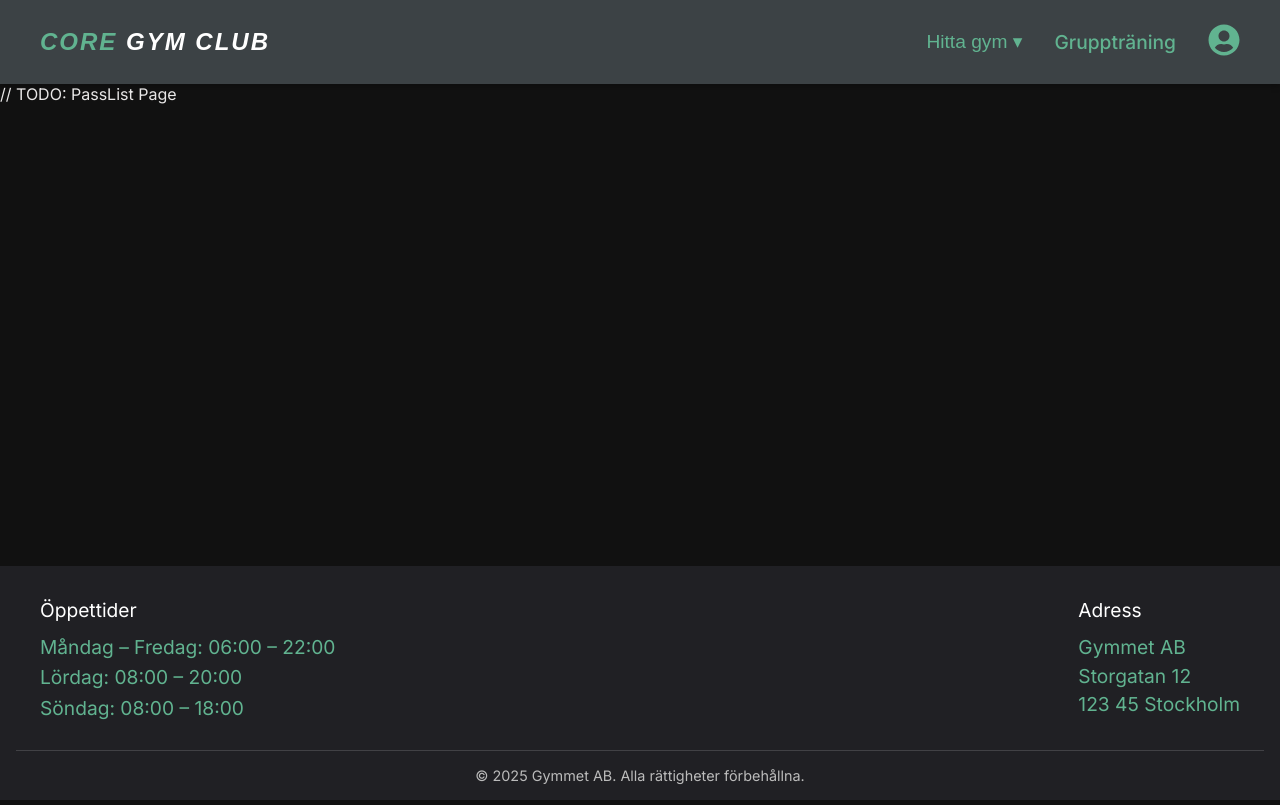
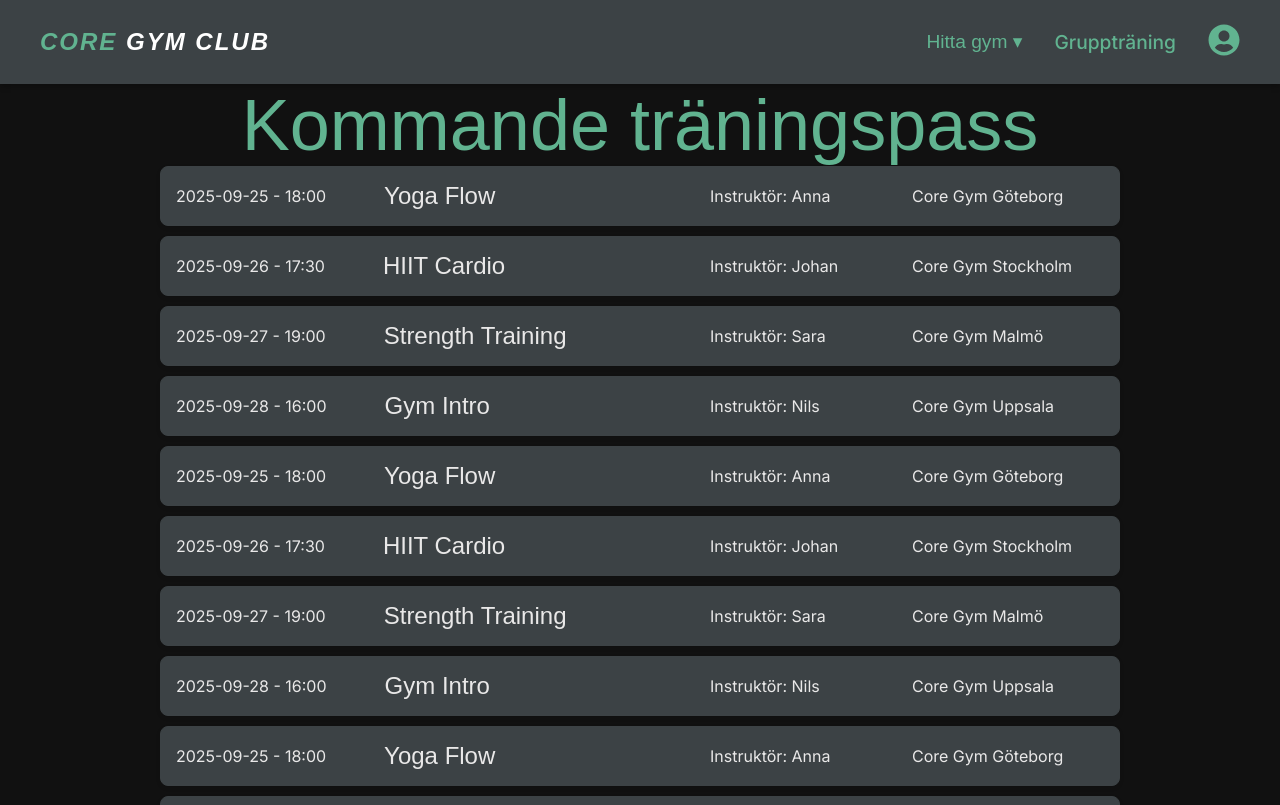
Before and after one commit to grupp14-fab3d32a/frontend, a React (Vite) app: page /PassList in a window 1280 px wide. Shown: the top 805 px of the page. Built offline with nearby package versions, Linux system fonts and the light colour scheme; a web font is replaced by a local one.

Commit message:
List workouts and empty state

```diff
--- /dev/null
+++ b/src/css/PassList.css
@@ -0,0 +1,44 @@
+@import url(app.css);
+
+.List-workout {
+  list-style: none;
+  padding: 0;
+}
+
+.List-item-workout {
+    border: 1px solid var(--clr-button-primary);
+    background-color: var(--clr-button-primary);
+    display: flex;
+    align-items: center;
+    gap: 10px;
+    margin-bottom: 10px;
+    padding: 15px;
+    border-radius: 8px;
+    box-shadow: 0 2px 4px rgba(0,0,0,0.1);
+
+    P:nth-last-child(2) {
+        margin-left: auto;
+    }
+    H6 {
+        margin-left: 3rem;
+    }
+}
+
+.Headline-workout {
+    margin: 0 auto;
+    color: var(--clr-secondary);
+}
+
+.Passlist {
+    margin: 0 10rem;
+    display: flex;
+    flex-direction: column;
+}
+
+.location-workout {
+    width: 12rem;
+}
+
+.instructor-workout {
+    width: 12rem;
+}
--- a/src/pages/PassList.jsx
+++ b/src/pages/PassList.jsx
@@ -1,11 +1,41 @@
 import React from 'react'
+import "../css/PassList.css"
+
+const workouts = [
+  { id: 1, title: "Yoga Flow", date: "2025-09-25", time: "18:00", instructor: "Anna", location: "Core Gym Göteborg" },
+  { id: 2, title: "HIIT Cardio", date: "2025-09-26", time: "17:30", instructor: "Johan", location: "Core Gym Stockholm" },
+  { id: 3, title: "Strength Training", date: "2025-09-27", time: "19:00", instructor: "Sara", location: "Core Gym Malmö" },
+  { id: 4, title: "Gym Intro", date: "2025-09-28", time: "16:00", instructor: "Nils", location: "Core Gym Uppsala" },
+  { id: 1, title: "Yoga Flow", date: "2025-09-25", time: "18:00", instructor: "Anna", location: "Core Gym Göteborg" },
+  { id: 2, title: "HIIT Cardio", date: "2025-09-26", time: "17:30", instructor: "Johan", location: "Core Gym Stockholm" },
+  { id: 3, title: "Strength Training", date: "2025-09-27", time: "19:00", instructor: "Sara", location: "Core Gym Malmö" },
+  { id: 4, title: "Gym Intro", date: "2025-09-28", time: "16:00", instructor: "Nils", location: "Core Gym Uppsala" },
+  { id: 1, title: "Yoga Flow", date: "2025-09-25", time: "18:00", instructor: "Anna", location: "Core Gym Göteborg" },
+  { id: 2, title: "HIIT Cardio", date: "2025-09-26", time: "17:30", instructor: "Johan", location: "Core Gym Stockholm" },
+  { id: 3, title: "Strength Training", date: "2025-09-27", time: "19:00", instructor: "Sara", location: "Core Gym Malmö" },
+  { id: 4, title: "Gym Intro", date: "2025-09-28", time: "16:00", instructor: "Nils", location: "Core Gym Uppsala" },
+];
 
 const PassList = () => {
   return (
-    <div>
-       // TODO: PassList Page
+    <div className='Passlist'>
+      <h3 className='Headline-workout'>Kommande träningspass</h3>
+      {workouts.length === 0 ? (
+        <p className="List-item-workout">Inga träningspass tillgängliga just nu</p>
+      ): (
+        <ul className='List-workout'>
+          {workouts.map((workout) => (
+            <li className='List-item-workout' key={workout.id}>
+              <p>{workout.date} - {workout.time}</p>
+              <h6 className='title-workout'>{workout.title}</h6>
+              <p className='instructor-workout'>Instruktör: {workout.instructor}</p>
+              <p className='location-workout'>{workout.location}</p>
+            </li>
+          ))}
+        </ul>
+      )}
     </div>
-  )
-}
+  );
+};
 
 export default PassList
```
